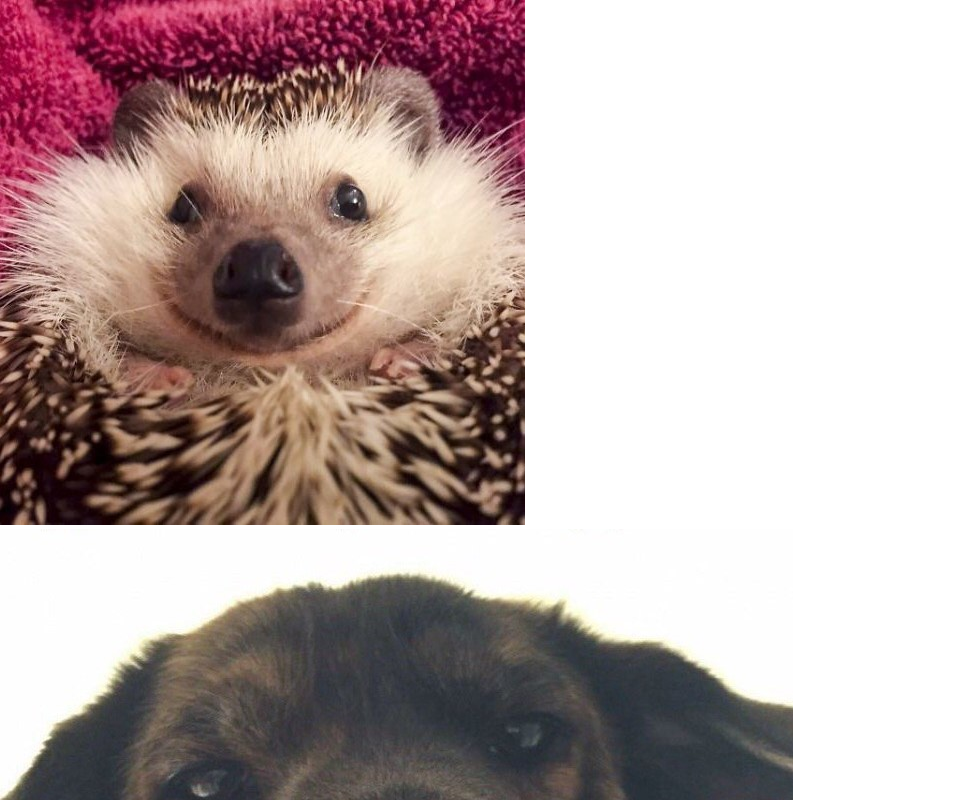
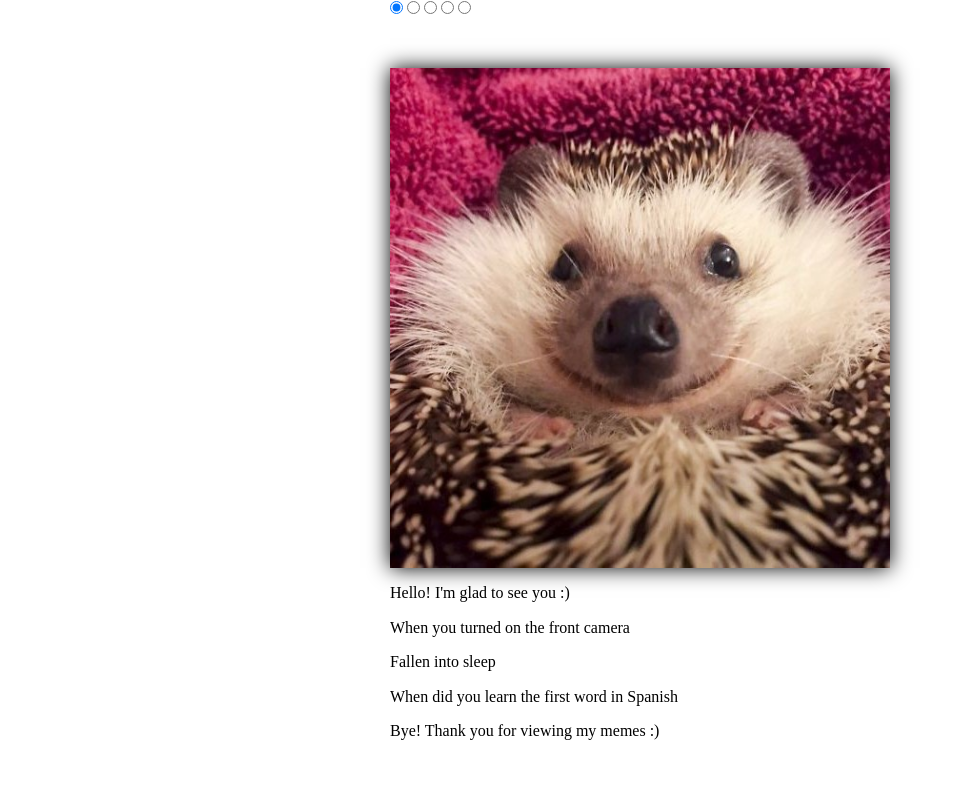
Before and after one commit to apankrats/cssMemSlider, a plain HTML site: page cssMemSlider/index.html in a window 1280 px wide. Shown: the top 800 px of the page, without its empty margins (0-970 px from the left). Drawn offline with Linux system fonts and the light colour scheme.

Commit message:
feat: toggle image (Fri, May 13, 2022 05:16:50 PM)

```diff
--- a/cssMemSlider/index.html
+++ b/cssMemSlider/index.html
@@ -6,11 +6,22 @@
     <meta name="viewport" content="width=device-width, initial-scale=1.0">
     <link rel="stylesheet" href="./normalize.css">
     <link rel="stylesheet" href="./style.css">
-    <title>CSS MemSlider</title>
+    <title>Document</title>
 </head>
 <body>
-    <div class="container">
     <div class="wrapper">
+        <div class="navigations">
+            <label for="slide1"></label>
+            <label for="slide2"></label>
+            <label for="slide3"></label>
+            <label for="slide4"></label>
+            <label for="slide5"></label>
+        </div>
+        <input type="radio" name="point" id="slide1" checked>
+        <input type="radio" name="point" id="slide2">
+        <input type="radio" name="point" id="slide3">
+        <input type="radio" name="point" id="slide4">
+        <input type="radio" name="point" id="slide5">
         <div class="slider">
             <div class="slide slide1">
                 <img src="./assets/1.jpg" alt="mem">
@@ -45,19 +56,6 @@
                 <p>Bye! Thank you for viewing my memes :)</p>
             </div>
         </div>
-            <div class="navigations">
-                <input type="radio" name="point" id="slide1" checked>
-                <input type="radio" name="point" id="slide2">
-                <input type="radio" name="point" id="slide3">
-                <input type="radio" name="point" id="slide4">
-                <input type="radio" name="point" id="slide5">
-                <label for="slide1"></label>
-                <label for="slide2"></label>
-                <label for="slide3"></label>
-                <label for="slide4"></label>
-                <label for="slide5"></label>
-            </div>
-        </div>
     </div>
 </body>
 </html>
--- a/cssMemSlider/style.css
+++ b/cssMemSlider/style.css
@@ -0,0 +1,46 @@
+body {
+    /* background: linear-gradient(to bottom right, rgba(86, 86, 192, 0.575), rgba(128, 95, 118, 0.5)) no-repeat;
+    height: 100%; */
+}
+
+
+.wrapper {
+    width: 500px;
+    height: 500px;
+    margin: auto;
+}
+
+.slider {
+    margin-top: 50px;
+    width: 100%;
+    height: 100%;
+    overflow: hidden;
+    box-shadow: 0 0 20px rgba(0, 0, 0, 1);
+}
+
+.slide {
+    display: none;
+    width: 100%;
+    height: 100%;
+}
+
+.slide img {
+    width: 100%;
+    height: 100%;
+	transition: transform ease-in-out .5s, opacity ease-in-out
+}
+
+/* .slide1 { background-image: url(./assets/1.jpg); background-size: contain; }
+.slide2 { background-image: url(./assets/2.jpg); background-size: contain; }
+.slide3 { background-image: url(./assets/3.jpg); background-size: contain; }
+.slide4 { background-image: url(./assets/4.jpg); background-size: contain; }
+.slide5 { background-image: url(./assets/5.jpg); background-size: contain; }  */
+
+#slide1:checked ~ .slider > .slide1,
+#slide2:checked ~ .slider > .slide2,
+#slide3:checked ~ .slider > .slide3,
+#slide4:checked ~ .slider > .slide4,
+#slide5:checked ~ .slider > .slide5 {
+	display: block;
+    transition: transform ease-in-out .5s, opacity ease-in-out
+}
```
Lines whose indentation alone changed are shown as unchanged.
